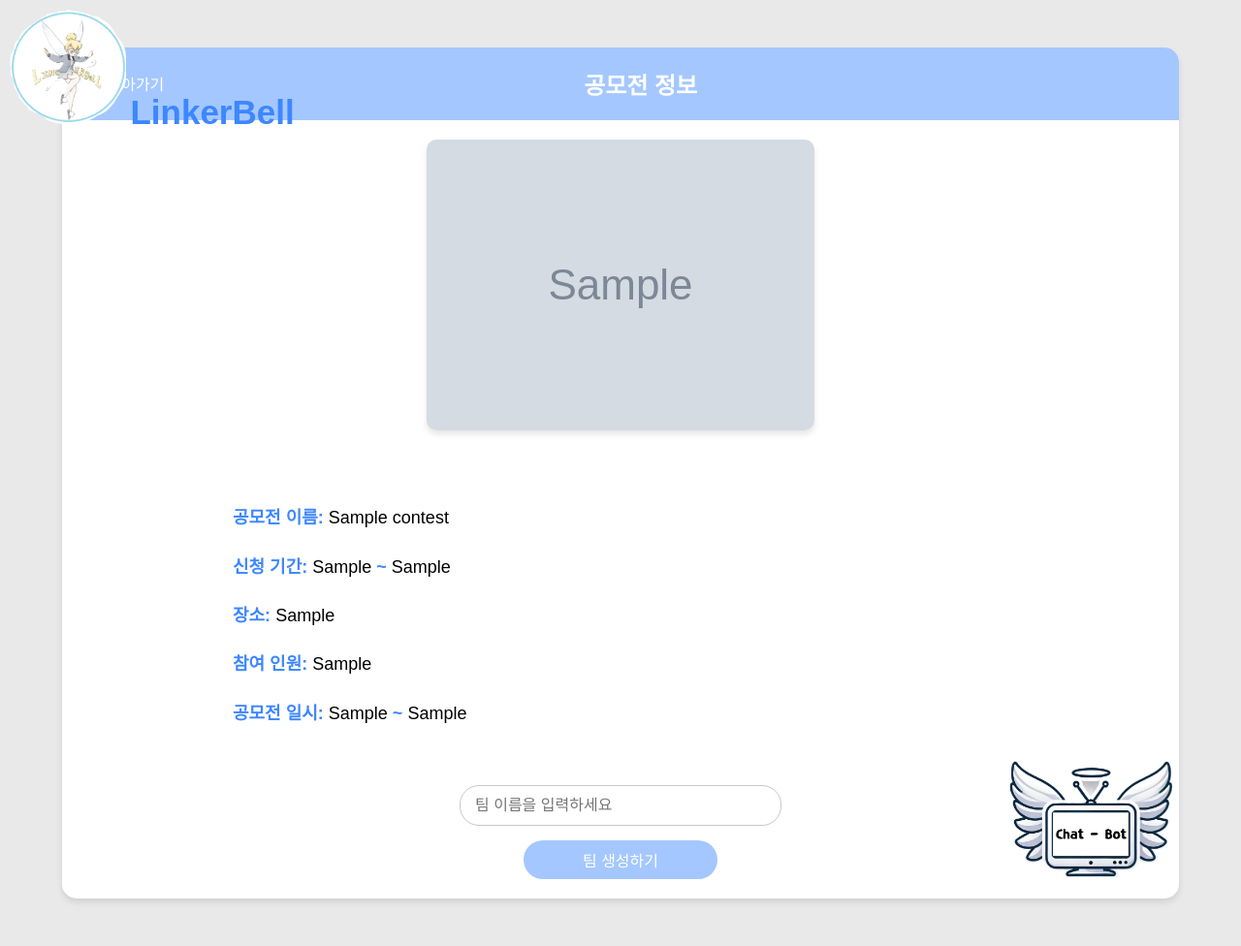
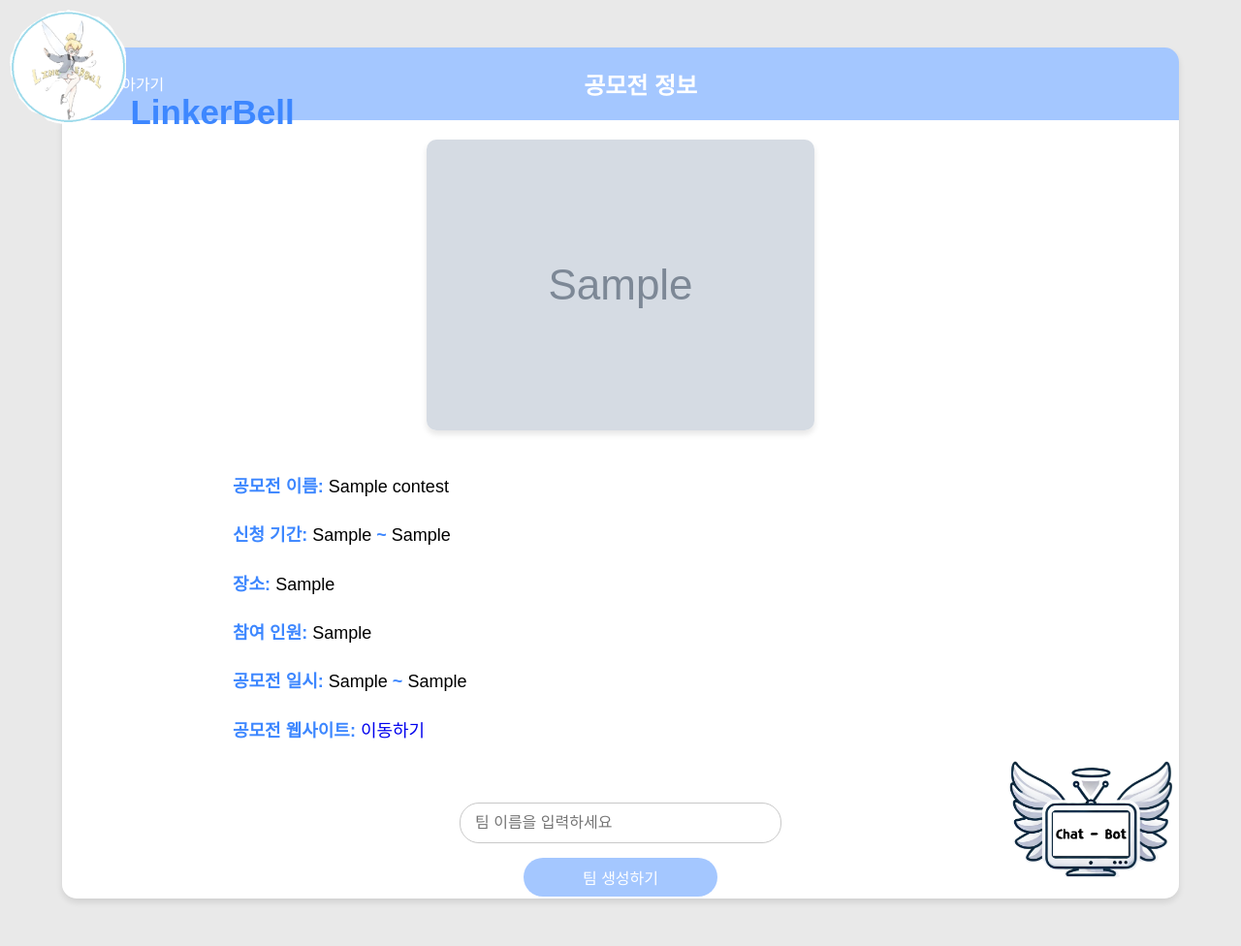
Before and after one commit to seouchoi/SoftDevelop, a Flask app: template front/templates/contest_detail_page.html in a window 1280 px wide. Shown: the whole page at 97% size. Run offline with Flask 3, Linux system fonts and the light colour scheme; the template is opened without the code that fills it: most values are stand-ins (such as "Sample title", 1, 10 or a date in 2020); grey boxes marked "Sample" are stand-in pictures.

Commit message:
12/02 14:18 최서우

```diff
--- a/front/templates/contest_detail_page.html
+++ b/front/templates/contest_detail_page.html
@@ -123,6 +123,9 @@
         font-weight: bold; /* 글자 두껍게 */
         color: #3D87FF;    /* 글자 색상 */
         }
+        .contest_website{
+            text-decoration: none;
+        }
     </style>
 </head>
 <body>
@@ -150,6 +153,7 @@
                 <p><strong>장소:</strong> <span id="contestLocation">{{ contest_data.contestLocation }}</span></p>
                 <p><strong>참여 인원:</strong> <span id="max_participants">{{ contest_data.max_participants }}</span></p>
                 <p><strong>공모전 일시:</strong> <span id="contest_start">{{ contest_data.contest_start }}</span> <strong>~</strong> <span id="contest_end">{{ contest_data.contest_end }}</span></p>
+                <p><strong>공모전 웹사이트:</strong> <a href="{{ contest_data.organization_website }}" target="_blank" class="contest_website">이동하기</a></p>
             </div>
         </div>
         <form onsubmit = create_team(event)>
```
